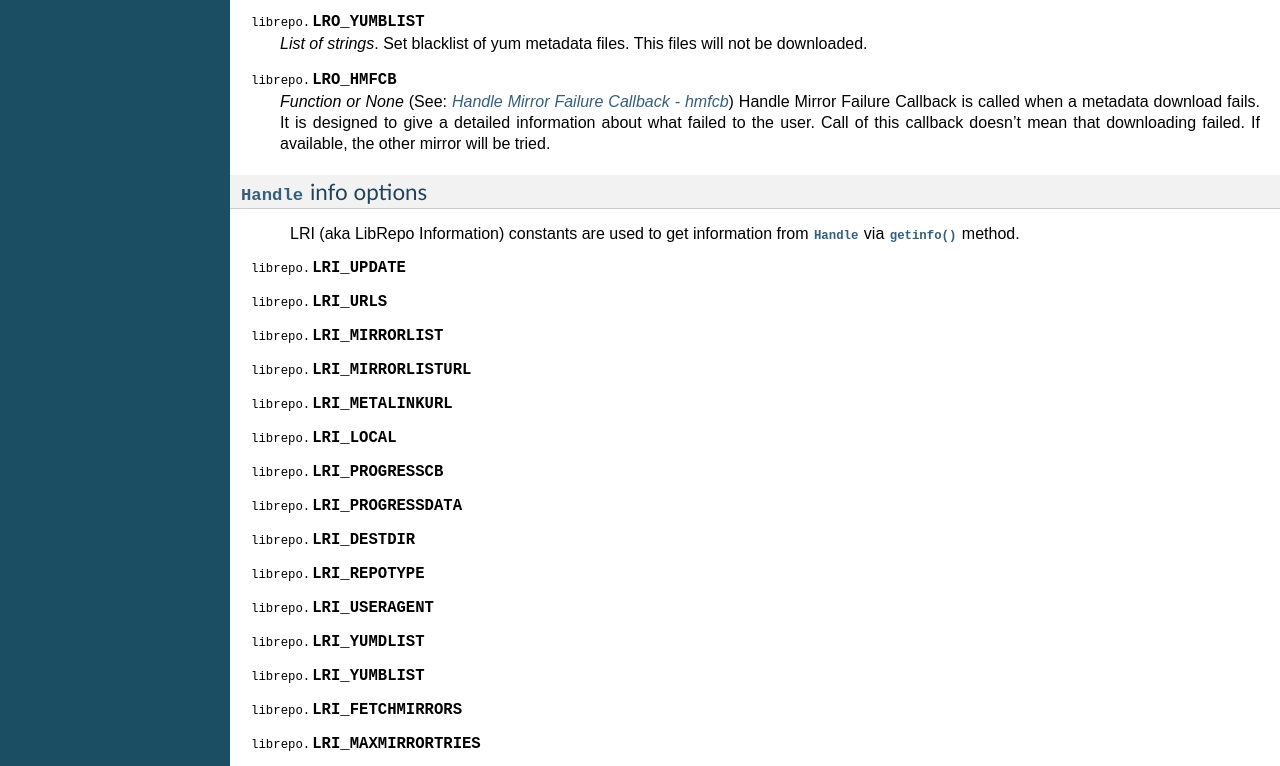
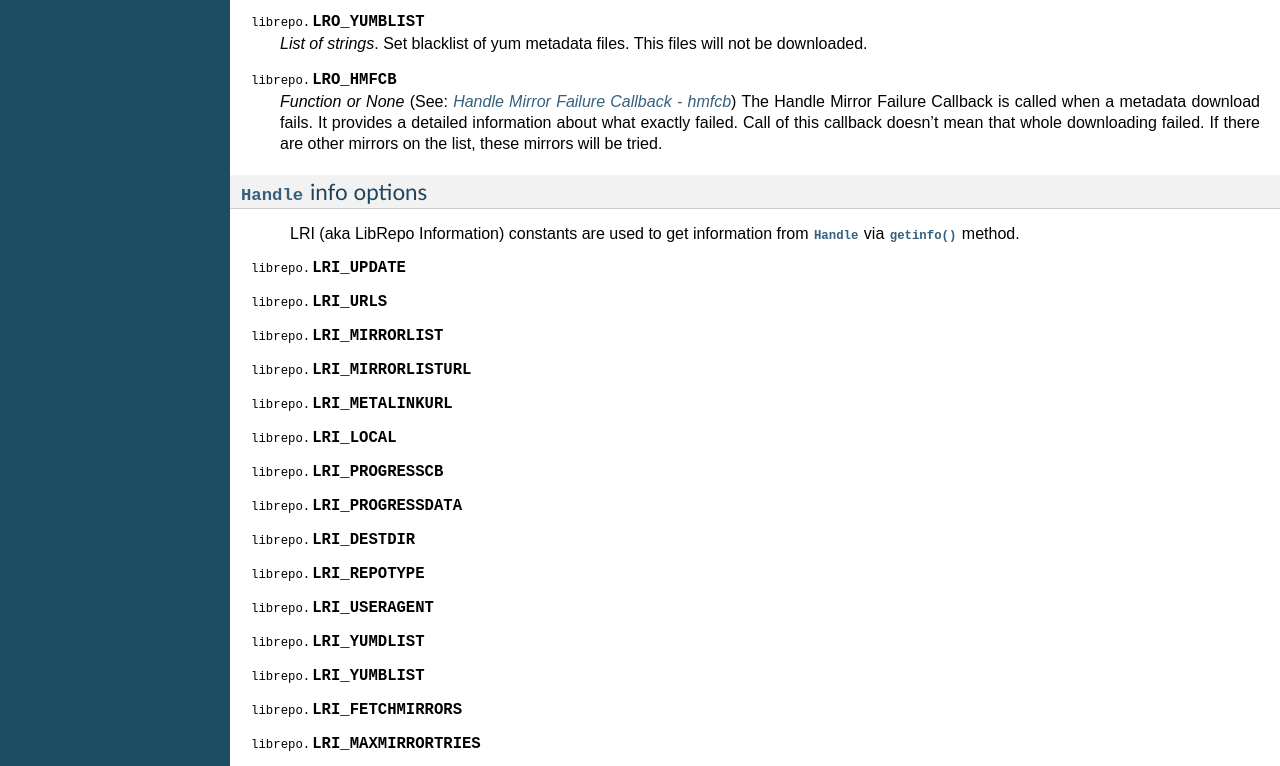
Before and after one commit to rpm-software-management/librepo, a plain HTML site: page lib.html in a window 1280 px wide. Shown: the part 3631-4397 px from the top of the page. Drawn offline with Linux system fonts and the light colour scheme.

Commit message:
Documentation update

```diff
--- a/lib.html
+++ b/lib.html
@@ -415,11 +415,11 @@ This files will not be downloaded.</p>
 <dt id="librepo.LRO_HMFCB">
 <tt class="descclassname">librepo.</tt><tt class="descname">LRO_HMFCB</tt><a class="headerlink" href="#librepo.LRO_HMFCB" title="Permalink to this definition">¶</a></dt>
 <dd><p><em>Function or None</em> (See: <a class="reference internal" href="#callback-handlemirrorfailurecb-label"><em>Handle Mirror Failure Callback - hmfcb</em></a>)
-Handle Mirror Failure Callback is called
-when a metadata download fails. It is designed to give
-a detailed information about what failed to the user.
-Call of this callback doesn&#8217;t mean that downloading failed.
-If available, the other mirror will be tried.</p>
+The Handle Mirror Failure Callback is called
+when a metadata download fails. It provides
+a detailed information about what exactly failed.
+Call of this callback doesn&#8217;t mean that whole downloading failed.
+If there are other mirrors on the list, these mirrors will be tried.</p>
 </dd></dl>
 
 </div>
@@ -1132,8 +1132,8 @@ See <a class="reference internal" href="#fastestmirror-stages-constants-label"><
 <div class="section" id="handle-mirror-failure-callback-hmfcb">
 <span id="callback-handlemirrorfailurecb-label"></span><h3>Handle Mirror Failure Callback - hmfcb<a class="headerlink" href="#handle-mirror-failure-callback-hmfcb" title="Permalink to this headline">¶</a></h3>
 <p><tt class="docutils literal"><span class="pre">hmfcb(userdata,</span> <span class="pre">msg,</span> <span class="pre">url,</span> <span class="pre">metadata)</span></tt></p>
-<p>Callback called when a transfer of metadata during
-<a class="reference internal" href="handle.html#librepo.Handle.perform" title="librepo.Handle.perform"><tt class="xref py py-meth docutils literal"><span class="pre">perform()</span></tt></a> failed.</p>
+<p>Callback called when a download of a metadata during
+<a class="reference internal" href="handle.html#librepo.Handle.perform" title="librepo.Handle.perform"><tt class="xref py py-meth docutils literal"><span class="pre">perform()</span></tt></a> fails.</p>
 <table class="docutils field-list" frame="void" rules="none">
 <col class="field-name" />
 <col class="field-body" />
```
Also changed, not shown: searchindex.js.
